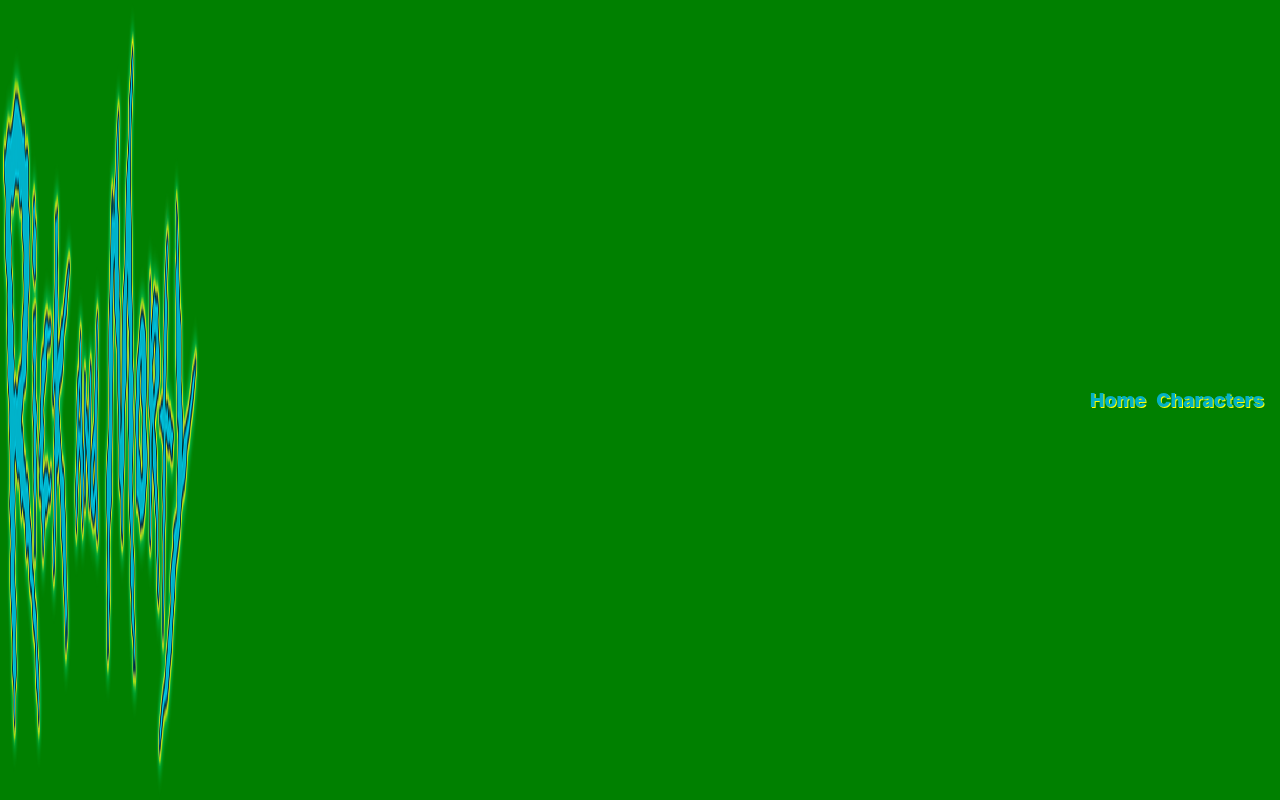
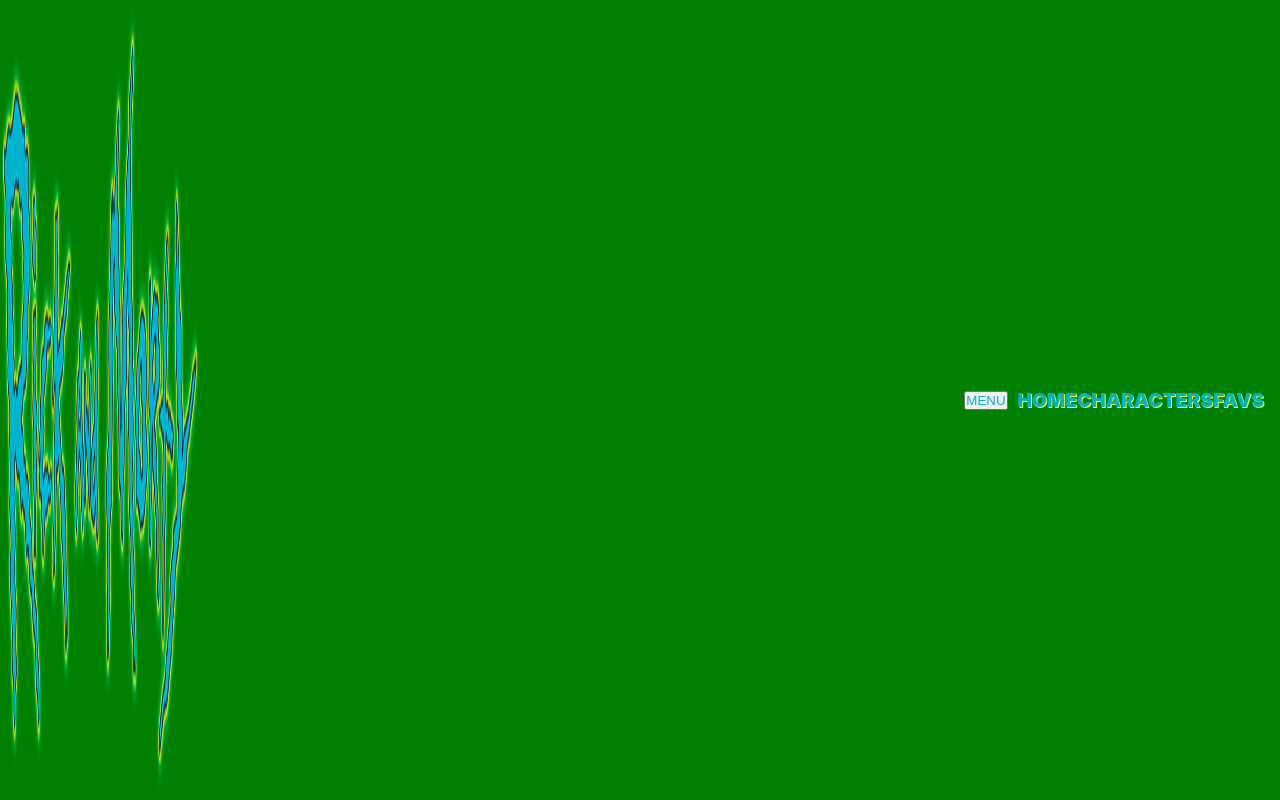
Before and after one commit to Micha-Llnsk/Rick-Morty-App, a React (Create React App) app: page / in a window 1280 px wide. Built offline with nearby package versions, Linux system fonts and the light colour scheme.

Commit message:
Add active classes, Add dropdown menu

```diff
--- a/src/components/Header.js
+++ b/src/components/Header.js
@@ -7,8 +7,12 @@ export default function Header() {
     <header className="App__head">
       <img className="App__logo" src={logo} alt="Rick and Morty Logo" />
       <nav className="App__nav">
-        <NavLink to="/">Home</NavLink>
-        <NavLink to="/allcharacters">Characters</NavLink>
+        <button className="dropdown-btn">MENU</button>
+        <div className="dropdown-content">
+          <NavLink activeClassName="selected" className="dropdown-item" exact to="/">HOME</NavLink>
+          <NavLink activeClassName="selected" className="dropdown-item" to="/allcharacters">CHARACTERS</NavLink>
+          <NavLink activeClassName="selected" className="dropdown-item" to="/favs">FAVS</NavLink>
+        </div>
       </nav>
     </header>
   );
```
